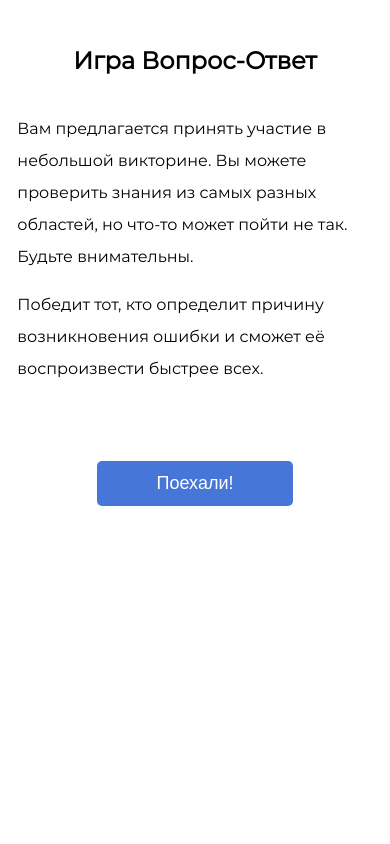
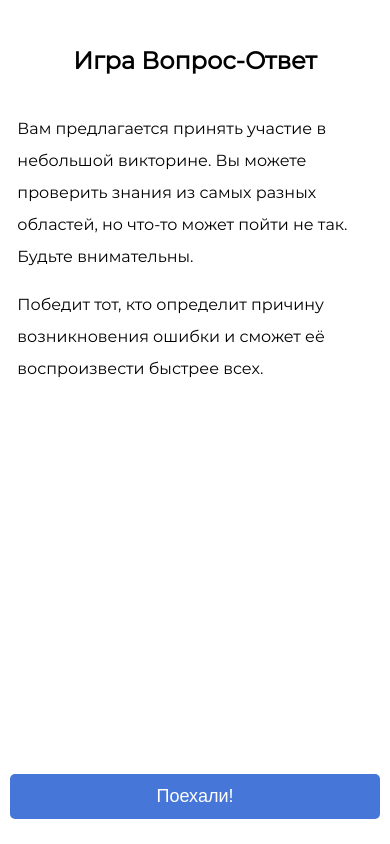
Before and after one commit to PavelPopovIPS/asker, a plain HTML site: page index.html in a window 390 px wide. Drawn offline with Linux system fonts and the light colour scheme.

Commit message:
Доработал стили кнопк на смартфонах

```diff
--- a/css/style.css
+++ b/css/style.css
@@ -84,4 +84,19 @@ button {
     .inputWrapper {
         width: 95%;
     }
+
+    .buttonWrapper {
+        position: absolute;
+        bottom: 25px;
+        width: 95%
+    }
+
+    button {
+        width: 100%;
+    }
+
+    #response {
+        padding: 30px 25px;
+        width: 80%
+    }
 }
--- a/index.html
+++ b/index.html
@@ -15,7 +15,7 @@
     <div class="loader">
         <img src="./res/loader.svg" alt="loader" />
     </div>
-    <div>
+    <div class="buttonWrapper">
         <button id="startButton">Поехали!</button>
         <button id="submitButton">Ответить</button>
         <button id="nextButton">Следующий вопрос</button>
```
